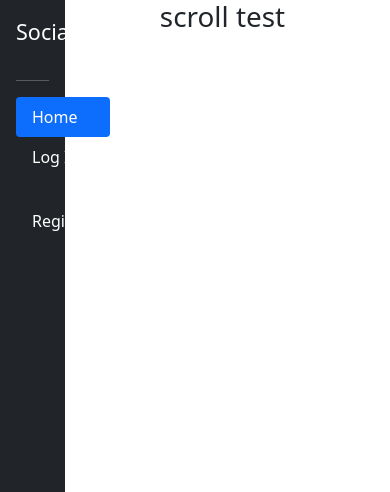
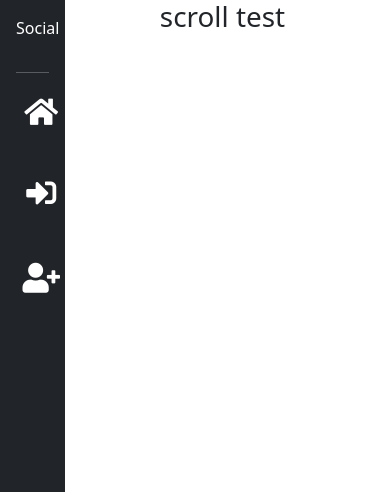
Before and after one commit to Code-Institute-Submissions/social, a Django app: template templates/index.html in a window 390 px wide. Shown: the top 492 px of the page. Run offline with Django 4.2, Linux system fonts and the light colour scheme; the template is opened without the code that fills it: most values are stand-ins (such as "Sample title", 1, 10 or a date in 2020).

Commit message:
Add responsivity to sidebar

```diff
--- a/social/views.py
+++ b/social/views.py
@@ -9,4 +9,5 @@ def home(request):
 
     return render(request, 'index.html', {
         'p': range(100),
+        'home_page': 'active',
     })
--- a/social_app/settings.py
+++ b/social_app/settings.py
@@ -28,7 +28,7 @@ TEMPLATES_DIR = os.path.join(BASE_DIR, 'templates')
 SECRET_KEY = os.environ.get('SECRET_KEY')
 
 # SECURITY WARNING: don't run with debug turned on in production!
-DEBUG = False
+DEBUG = True
 
 ALLOWED_HOSTS = ['127.0.0.1', 'ci-social.herokuapp.com']
 
--- a/static/css/style.css
+++ b/static/css/style.css
@@ -4,3 +4,24 @@ nav {
     width: inherit;
     position: fixed;
 }
+
+.nav-pills .nav-link .active,
+.nav-pills .show > .nav-link {
+    background-color: #ff4000;
+}
+
+.active {
+    background-color: #ff4000;
+}
+
+.sidebar-icon {
+    font-size: 30px;
+    padding: 0.2rem 0.4rem;
+    border-radius: 25%;
+}
+
+@media screen and (max-width: 500px) {
+    #brand {
+        font-size: 100% !important;
+    }
+}
--- a/templates/index.html
+++ b/templates/index.html
@@ -46,28 +46,68 @@
                                 text-white text-decoration-none
                             "
                         >
-                            <span class="fs-4">Social</span>
+                            <span id="brand" class="fs-2">Social</span>
                         </a>
                         <hr />
-                        <ul class="nav nav-pills flex-column mb-auto">
+                        <ul
+                            class="
+                                nav nav-pills
+                                flex-column
+                                mb-auto
+                                text-center text-md-start
+                            "
+                        >
                             <li class="nav-item">
                                 <a
                                     href="#"
-                                    class="nav-link active"
+                                    class="fs-5 mb-3 nav-link text-white d-none d-md-block {{ home_page }}"
                                     aria-current="page"
                                 >
                                     Home
                                 </a>
+                                <a
+                                    href="#"
+                                    class="text-white d-md-none {{ home_page }} sidebar-icon"
+                                    ><i class="fas fa-home mb-5"></i
+                                ></a>
                             </li>
                             <li>
-                                <a href="#" class="nav-link text-white"
+                                <a
+                                    href="#"
+                                    class="fs-5 mb-3 nav-link text-white d-none d-md-block {{ login_page }} "
                                     >Log In</a
                                 >
+                                <a
+                                    href="#"
+                                    class="text-white  d-md-none {{ login_page }}"
+                                    ><i
+                                        class="
+                                            fas
+                                            fa-sign-in-alt
+                                            mb-5
+                                            sidebar-icon
+                                        "
+                                    ></i
+                                ></a>
                             </li>
                             <li>
-                                <a href="#" class="nav-link text-white"
+                                <a
+                                    href="#"
+                                    class="fs-5 nav-link text-white d-none d-md-block {{ register_page }}"
                                     >Register</a
                                 >
+                                <a
+                                    href="#"
+                                    class="text-white  d-md-none {{ register_page }}"
+                                    ><i
+                                        class="
+                                            fas
+                                            fa-user-plus
+                                            mb-5
+                                            sidebar-icon
+                                        "
+                                    ></i
+                                ></a>
                             </li>
                         </ul>
                         <hr />
```
